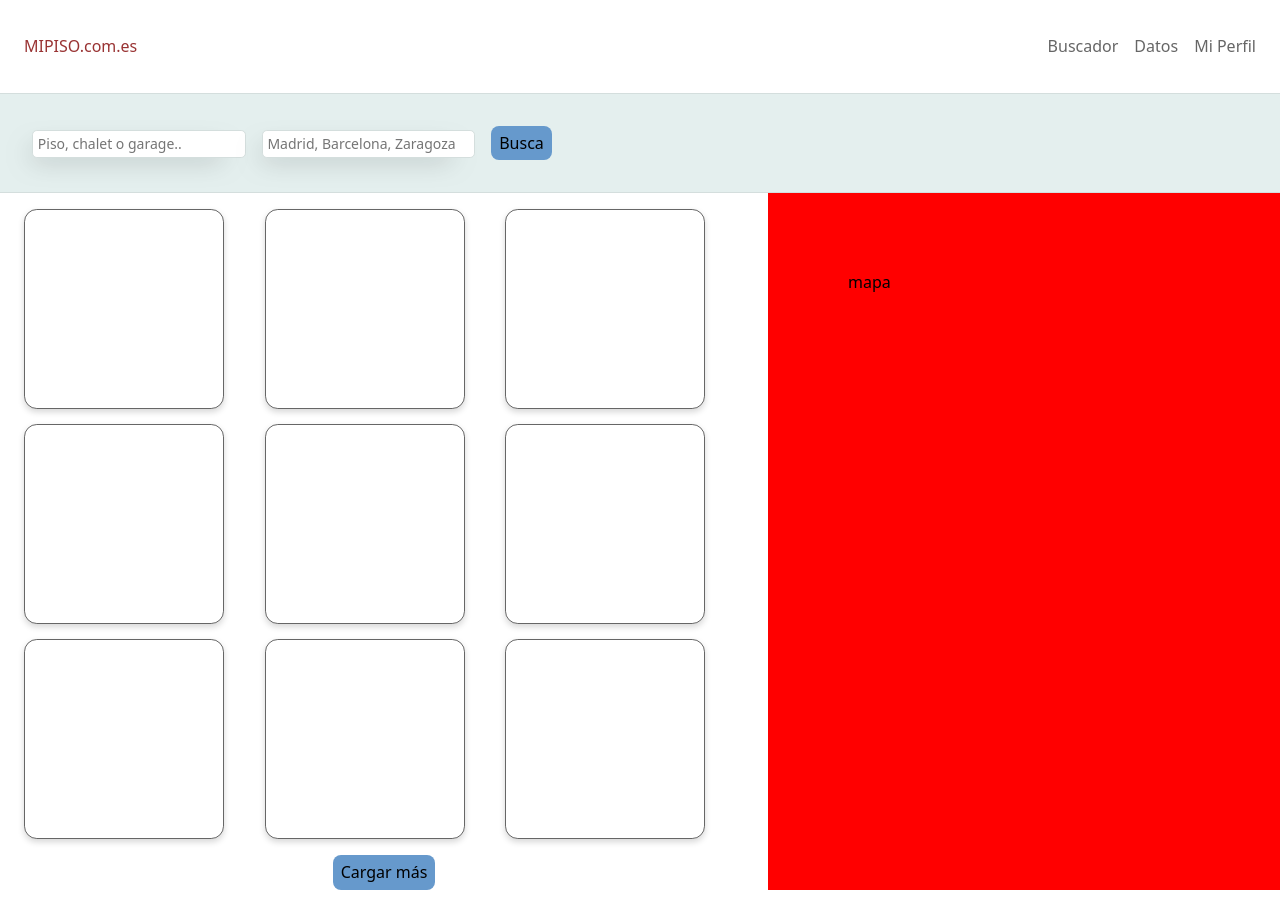
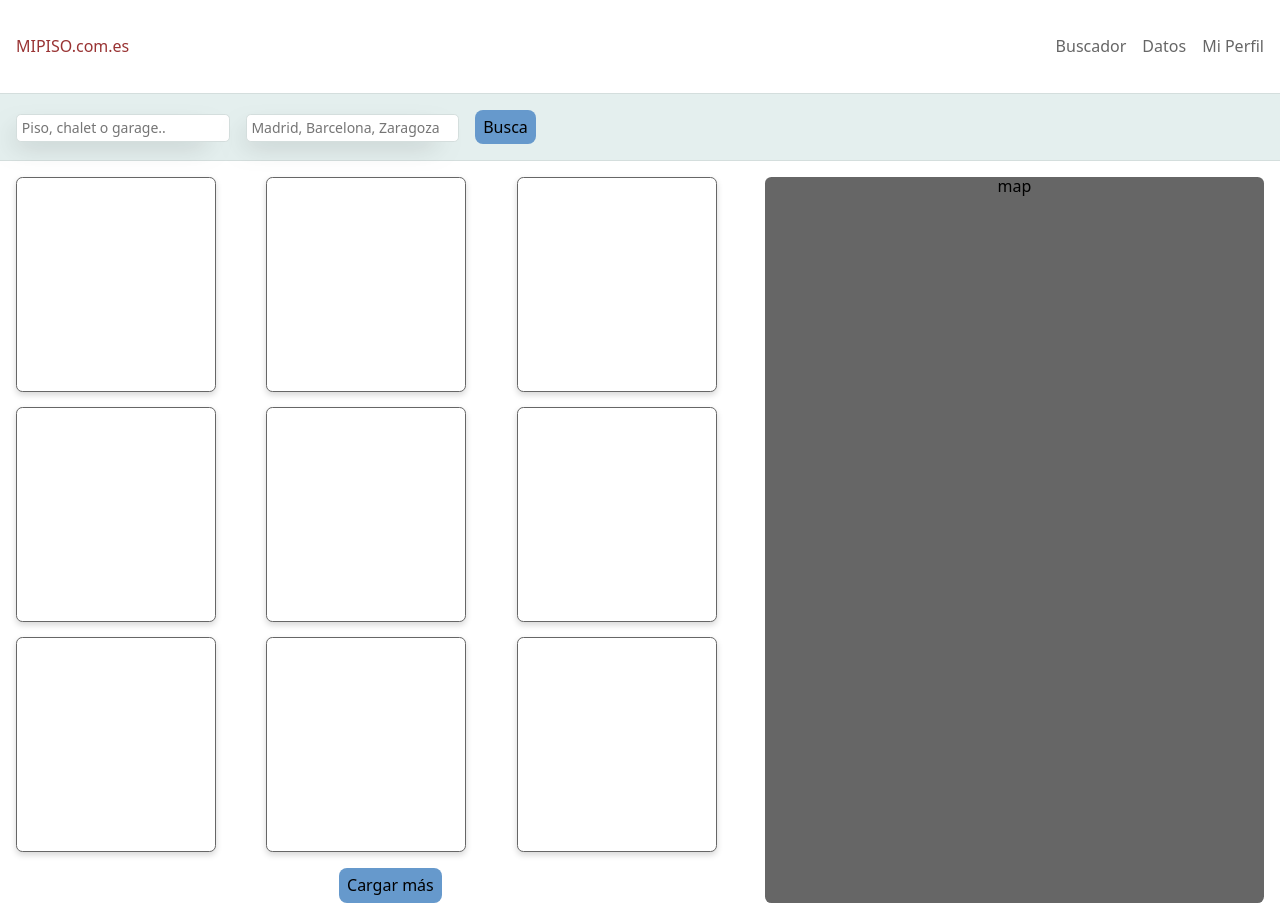
Before and after one commit to adaldin/ra-m2-styled-components, a React (Vite) app: page / in a window 1280 px wide. Before the commit the page ends 890 px from the top, so only its background shows below. Built offline with nearby package versions, Linux system fonts and the light colour scheme.

Commit message:
skeleton

```diff
--- a/src/components/atoms/Card.jsx
+++ b/src/components/atoms/Card.jsx
@@ -8,10 +8,9 @@ const CardStyled = styled(FlexBox)`
   background: white;
   box-shadow: 0px 3px 6px #00000029;
   border: 1px solid ${colors.lightGrey};
-  border-radius: 0.8rem;
-  padding: 0.5rem;
+  border-radius: 0.4rem;
   width: 200px;
-  height: 200px;
+  height: 215px;
 `;
 
 function Card({ children, className = '' }) {
--- a/src/components/layout/header/Header.jsx
+++ b/src/components/layout/header/Header.jsx
@@ -1,4 +1,5 @@
 import React from 'react';
+import { Link } from 'react-router-dom';
 import styled from 'styled-components';
 import { FlexBox } from '../../../styles';
 import { Title } from '../../atoms/index';
@@ -6,17 +7,25 @@ import Menu from './Menu';
 
 const HeaderStyled = styled(FlexBox)`
   width: 100%;
+  a:link {
+    text-decoration: none;
+  }
+  a:focused {
+    text-decoration: none;
+  }
 `;
 
 function Header() {
   return (
     <HeaderStyled
-      padding
       justify="space-between"
       align="baseline"
       direction="row"
+      padding="0rem 1rem"
     >
-      <Title text="MIPISO.com.es" headingSize={6}></Title>
+      <Link to="/">
+        <Title text="MIPISO.com.es" headingSize={6}></Title>
+      </Link>
       <Menu />
     </HeaderStyled>
   );
--- a/src/components/layout/header/Menu.jsx
+++ b/src/components/layout/header/Menu.jsx
@@ -1,4 +1,5 @@
 import React from 'react';
+import { Link } from 'react-router-dom';
 import styled from 'styled-components';
 import { colors, dimensions } from '../../../styles';
 import FlexBox from '../../../styles/FlexBox';
@@ -6,8 +7,8 @@ import FlexBox from '../../../styles/FlexBox';
 const MenuStyled = styled(FlexBox)`
   list-style-type: none;
   gap: 1rem;
-  color: ${colors.font.base};
   li {
+    color: ${colors.font.base};
     &:hover {
       color: ${({ hoverColor }) => (hoverColor ? hoverColor : '')};
     }
@@ -17,9 +18,15 @@ const MenuStyled = styled(FlexBox)`
 function Menu() {
   return (
     <MenuStyled as="ul" direction="row" justify="end" hoverColor={colors.main}>
-      <li>Buscador</li>
-      <li>Datos</li>
-      <li>Mi Perfil</li>
+      <Link to="/">
+        <li>Buscador</li>
+      </Link>
+      <Link to="/">
+        <li>Datos</li>
+      </Link>
+      <Link to="/">
+        <li>Mi Perfil</li>
+      </Link>
     </MenuStyled>
   );
 }
--- a/src/components/layout/subHeader/SubHeader.jsx
+++ b/src/components/layout/subHeader/SubHeader.jsx
@@ -1,11 +1,19 @@
 import React from 'react';
 import styled from 'styled-components';
 import SearcherBar from '../../organisms/searcherBar/SearcherBar';
-import SubHeaderStyled from './SubHeaderStyled';
+import { colors, FlexBox } from '../../../styles/index';
+
+const SubHeaderStyled = styled(FlexBox)`
+  padding: 1rem;
+  background-color: ${colors.lightBlue1};
+  border-top: solid 1px ${colors.lightBlue2};
+  border-bottom: solid 1px ${colors.lightBlue2};
+  gap: 1rem;
+`;
 
 function SubHeader() {
   return (
-    <SubHeaderStyled direction="row">
+    <SubHeaderStyled justify="start" align="baseline" direction="row" padding>
       <SearcherBar />
     </SubHeaderStyled>
   );
--- a/src/components/layout/subHeader/SubHeaderStyled.js
+++ /dev/null
@@ -1,15 +0,0 @@
-import styled from 'styled-components';
-import { colors, FlexBox } from '../../../styles/index';
-
-const SubHeaderStyled = styled(FlexBox)`
-  padding-left: 2rem;
-  padding-right: 2rem;
-  padding-top: 2em;
-  padding-bottom: 2em;
-  background-color: ${colors.lightBlue1};
-  border-top: solid 1px ${colors.lightBlue2};
-  border-bottom: solid 1px ${colors.lightBlue2};
-  gap: 1rem;
-`;
-
-export default SubHeaderStyled;
--- a/src/components/organisms/houses/Houses.jsx
+++ b/src/components/organisms/houses/Houses.jsx
@@ -4,11 +4,14 @@ import { Button, Card } from '../../atoms';
 
 function Houses() {
   const HousesStyled = styled(FlexBox)`
-    width: 60%;
-    padding-top: 1rem;
+    width: 100%;
+
+    @media (min-width: 600px) {
+      width: 60%;
+    }
   `;
   return (
-    <HousesStyled gap="1rem" padding>
+    <HousesStyled gap="1rem">
       <Grid>
         <Card />
         <Card />
--- /dev/null
+++ b/src/components/organisms/map/Map.jsx
@@ -0,0 +1,18 @@
+import styled from 'styled-components';
+import { colors, FlexBox } from '../../../styles';
+
+function Map() {
+  const StyledMap = styled(FlexBox)`
+    background-color: ${colors.lightGrey};
+    width: 40%;
+    border-radius: 0.4rem;
+  `;
+
+  return (
+    <StyledMap align="center" padding>
+      map
+    </StyledMap>
+  );
+}
+
+export default Map;
--- a/src/components/pages/Home.jsx
+++ b/src/components/pages/Home.jsx
@@ -2,25 +2,21 @@ import styled from 'styled-components';
 import { FlexBox } from '../../styles';
 import { Body } from '../layout';
 import Houses from '../organisms/houses/Houses';
+import Map from '../organisms/map/Map';
 
 const HomeStyled = styled(FlexBox)`
   width: 100%;
+  @media (min-width: 600px) {
+    flex-direction: row;
+  }
 `;
 
 function Home() {
   return (
     <Body>
-      <HomeStyled direction="row" justify="space-between">
+      <HomeStyled justify="space-between" padding="1rem">
         <Houses />
-        <div
-          style={{
-            backgroundColor: 'red',
-            padding: '5rem',
-            width: '40%',
-          }}
-        >
-          mapa
-        </div>
+        <Map />
       </HomeStyled>
     </Body>
   );
--- a/src/styles/FlexBox.js
+++ b/src/styles/FlexBox.js
@@ -6,7 +6,7 @@ const FlexBox = styled.div`
   justify-content: ${({ justify }) => justify || 'flex-start'};
   flex-direction: ${({ direction }) => direction || 'column'};
   flex-wrap: wrap;
-  padding: ${({ padding }) => (padding ? '0rem 1.5rem' : '0rem')};
+  padding: ${({ padding }) => (padding ? padding : '0rem')};
   gap: ${({ gap }) => gap || '0rem'};
 `;
 
```
